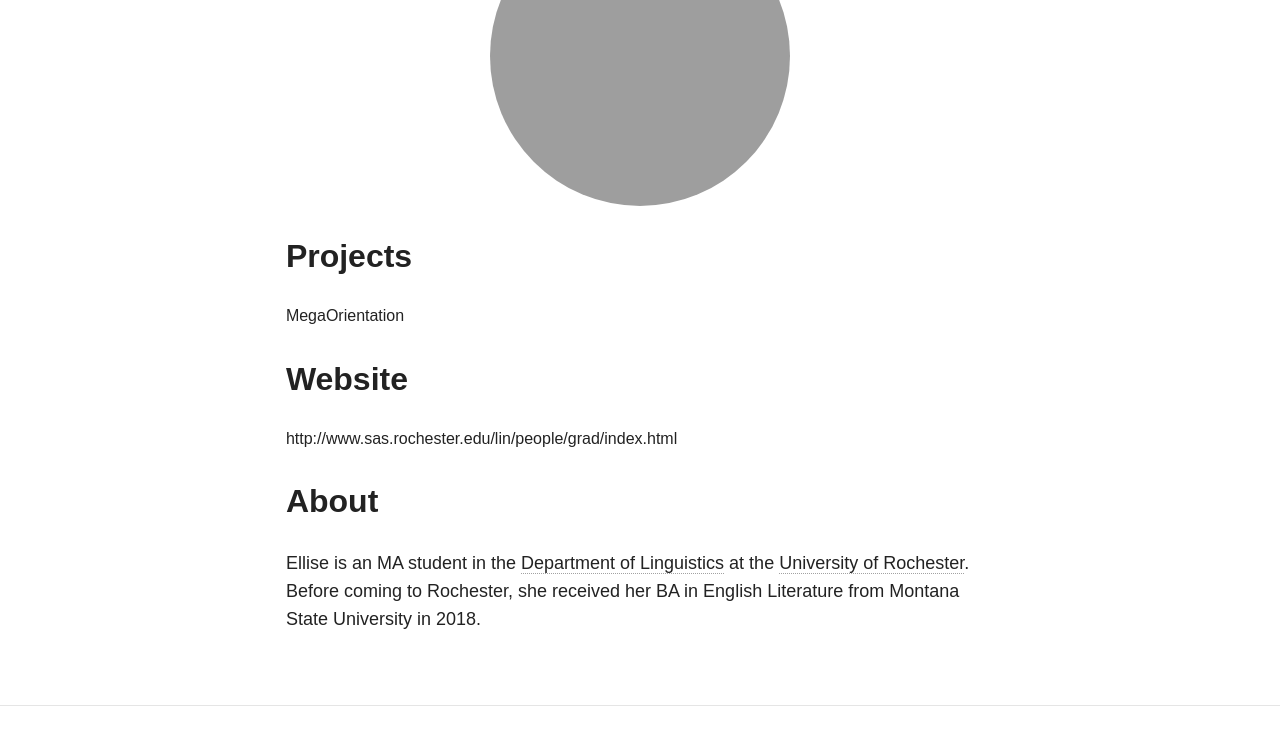
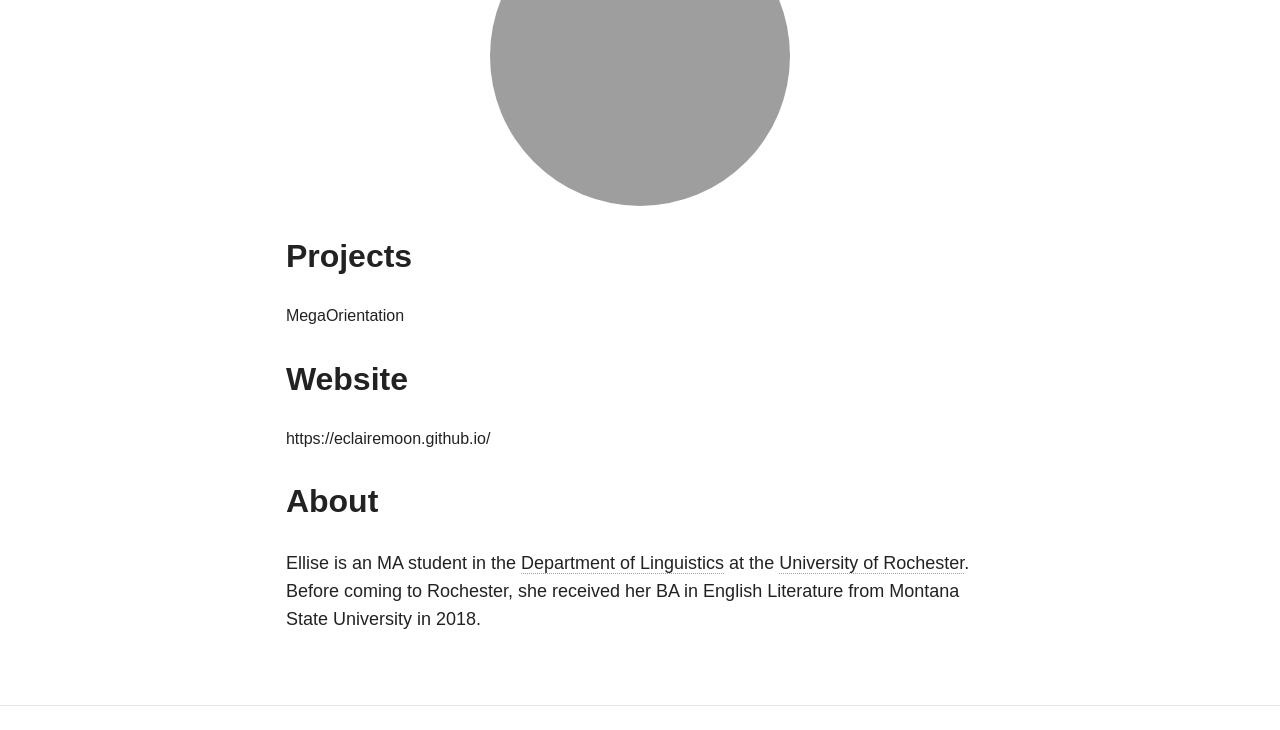
Before and after one commit to MegaAttitude/megaattitude.github.io, a Jekyll site: the page built from researchers/emoon.md, in a window 1280 px wide and 900 px high, scrolled down 676 px, cut to the strip 0-730 px from the top of the window. Built offline with Jekyll 4.4.1, drawn with Linux system fonts in a browser that asks for light colours; nearby versions of some CDN libraries; some of the changed lines change nothing that is shown.

Commit message:
Updates Ellise's website

```diff
--- a/_data/researchers.yml
+++ b/_data/researchers.yml
@@ -49,7 +49,7 @@ graduatestudents:
   people:
     rrudinger:
       name: Rachel Rudinger
-      role: Research Scientist
+      role: Research Assistant
       affiliation: Johns Hopkins University
       website: https://rudinger.github.io
       email: rudinger@jhu.edu
@@ -60,7 +60,7 @@ graduatestudents:
       name: Hannah Youngeun An
       role: Research Assistant
       affiliation: University of Rochester
-      website: http://www.sas.rochester.edu/lin/people/grad/index.html
+      website:
       email: yan2@ur.rochester.edu
       projects:
         - megaacceptability
@@ -70,7 +70,7 @@ graduatestudents:
       name: Ellise Moon
       role: Research Assistant
       affiliation: University of Rochester
-      website: http://www.sas.rochester.edu/lin/people/grad/index.html
+      website: https://eclairemoon.github.io/
       email: emoon3@ur.rochester.edu
       projects:
         - megaorientation
```
